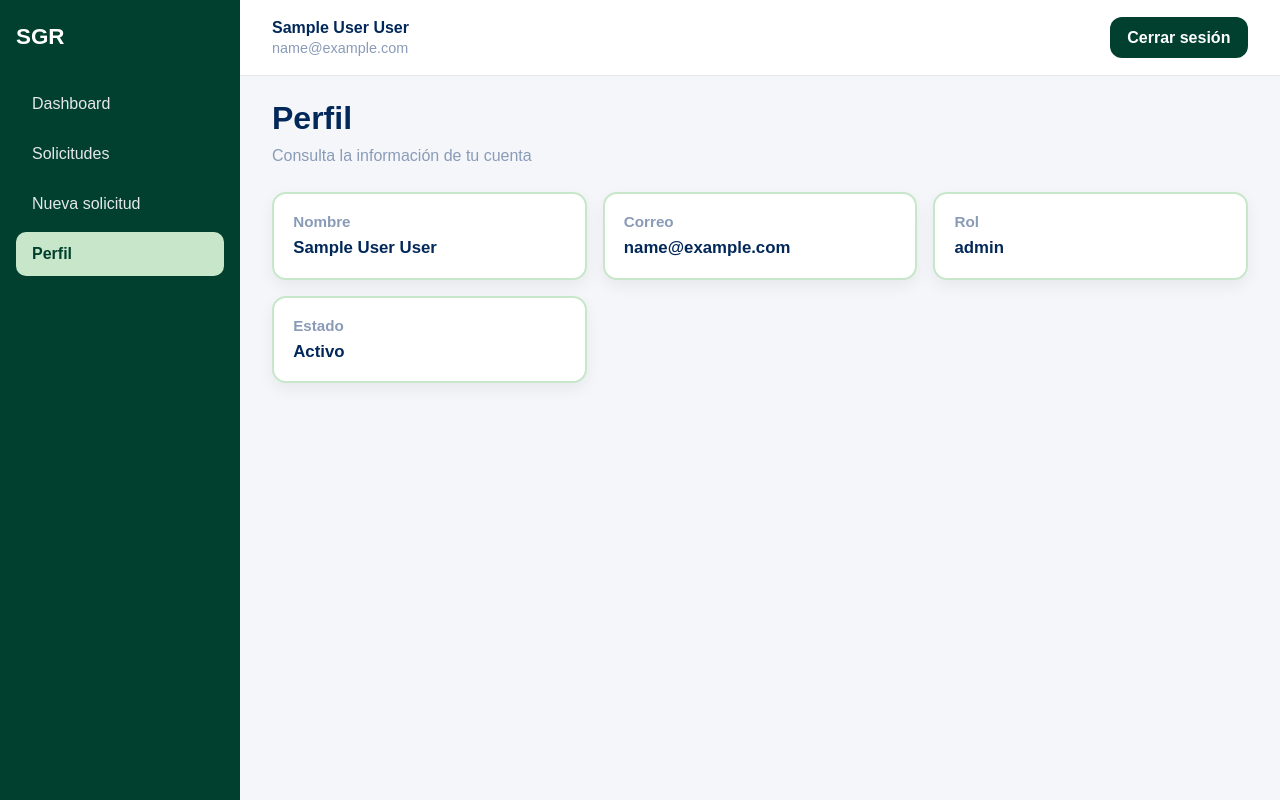
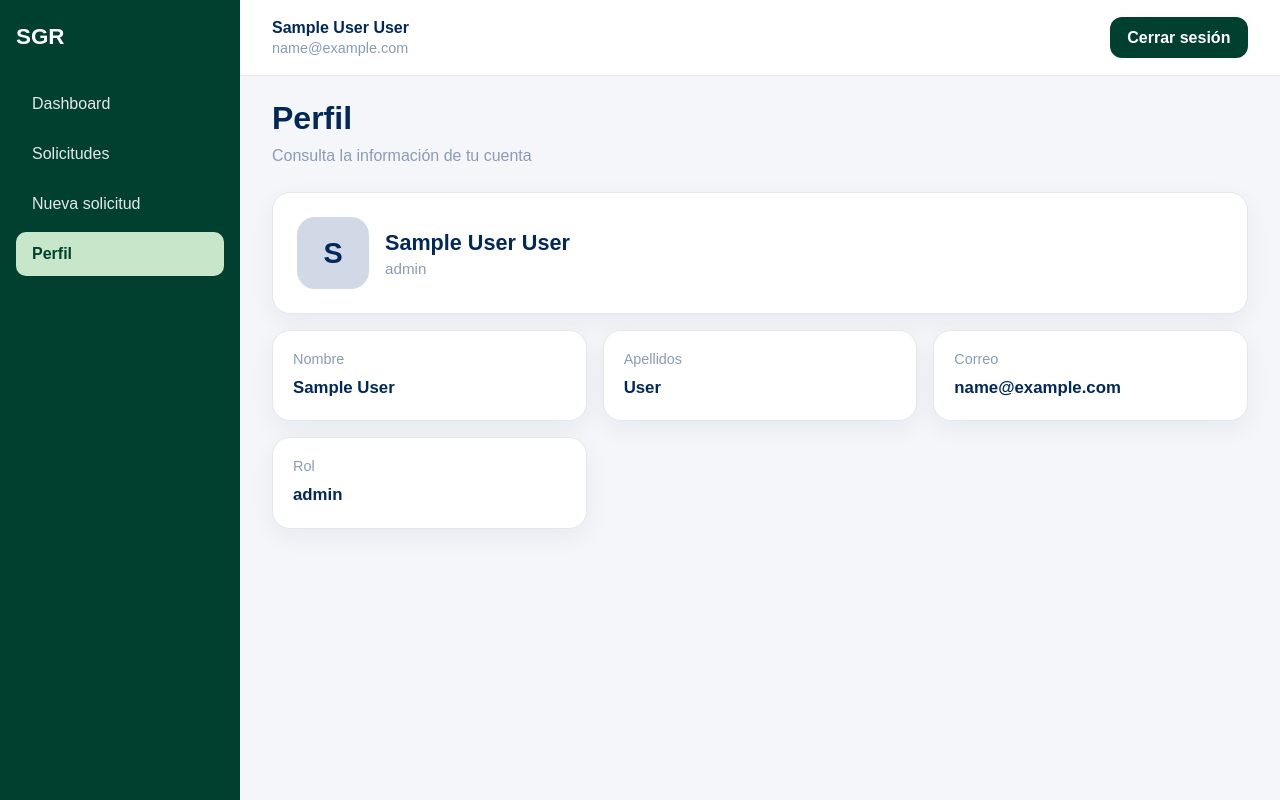
Before and after one commit to GatoGroZero/resource-management-system, a React app in the folder web/: page /profile in a window 1280 px wide. Built offline with nearby package versions, Linux system fonts and the light colour scheme; sample sign-in values are in the browser's storage; the HTML template or start-up script is replaced by a standard one.

Commit message:
style(web): refinar vistas de perfil espacios y equipos

```diff
--- a/web/src/pages/equipments/EquipmentsPage.jsx
+++ b/web/src/pages/equipments/EquipmentsPage.jsx
@@ -1,25 +1,11 @@
 import DashboardLayout from '../../components/layout/DashboardLayout'
 import PageHeader from '../../components/common/PageHeader'
+import AppCard from '../../components/common/AppCard'
 
 const equipments = [
-  {
-    id: 1,
-    name: 'Proyector Epson',
-    inventory: 'EQ-001',
-    status: 'Disponible',
-  },
-  {
-    id: 2,
-    name: 'Laptop Dell',
-    inventory: 'EQ-002',
-    status: 'Prestado',
-  },
-  {
-    id: 3,
-    name: 'Micrófono Inalámbrico',
-    inventory: 'EQ-003',
-    status: 'Mantenimiento',
-  },
+  { id: 1, name: 'Proyector Epson', inventory: 'EQ-001', status: 'Disponible' },
+  { id: 2, name: 'Laptop Dell', inventory: 'EQ-002', status: 'Prestado' },
+  { id: 3, name: 'Micrófono Inalámbrico', inventory: 'EQ-003', status: 'Mantenimiento' },
 ]
 
 function EquipmentsPage() {
@@ -30,31 +16,66 @@ function EquipmentsPage() {
         subtitle="Consulta los equipos registrados en el sistema"
       />
 
-      <div style={{ display: 'grid', gap: '1rem' }}>
+      <div style={gridStyle}>
         {equipments.map((equipment) => (
-          <div key={equipment.id} style={cardStyle}>
-            <div style={{ display: 'flex', justifyContent: 'space-between', marginBottom: '0.5rem' }}>
-              <h3 style={{ color: '#022859' }}>{equipment.name}</h3>
+          <AppCard key={equipment.id}>
+            <div style={topRowStyle}>
+              <h3 style={titleStyle}>{equipment.name}</h3>
               <span style={getStatusStyle(equipment.status)}>{equipment.status}</span>
             </div>
 
-            <p style={{ color: '#8A9BB8' }}>Inventario: {equipment.inventory}</p>
-          </div>
+            <div style={infoBoxStyle}>
+              <span style={labelStyle}>Inventario</span>
+              <p style={valueStyle}>{equipment.inventory}</p>
+            </div>
+          </AppCard>
         ))}
       </div>
     </DashboardLayout>
   )
 }
 
+const gridStyle = {
+  display: 'grid',
+  gridTemplateColumns: 'repeat(auto-fit, minmax(280px, 1fr))',
+  gap: '1rem',
+}
+
+const topRowStyle = {
+  display: 'flex',
+  justifyContent: 'space-between',
+  alignItems: 'flex-start',
+  gap: '1rem',
+  marginBottom: '1rem',
+}
+
+const titleStyle = {
+  color: '#022859',
+  fontSize: '1.05rem',
+}
+
+const infoBoxStyle = {
+  background: '#F9FAFB',
+  border: '1px solid #E5E7EB',
+  borderRadius: '14px',
+  padding: '0.9rem',
+}
+
+const labelStyle = {
+  display: 'block',
+  color: '#8A9BB8',
+  fontSize: '0.85rem',
+  marginBottom: '0.35rem',
+}
+
+const valueStyle = {
+  color: '#022859',
+  fontWeight: '600',
+}
+
 function getStatusStyle(status) {
-  if (status === 'Disponible') {
-    return badgeStyle('#C8E6C9', '#01402E')
-  }
-
-  if (status === 'Prestado') {
-    return badgeStyle('#FFE5CC', '#8B4500')
-  }
-
+  if (status === 'Disponible') return badgeStyle('#C8E6C9', '#01402E')
+  if (status === 'Prestado') return badgeStyle('#FFE5CC', '#8B4500')
   return badgeStyle('#FFE0E0', '#8B0000')
 }
 
@@ -69,12 +90,4 @@ function badgeStyle(background, color) {
   }
 }
 
-const cardStyle = {
-  background: '#FFFFFF',
-  padding: '1.2rem',
-  borderRadius: '14px',
-  boxShadow: '0 6px 16px rgba(0,0,0,0.06)',
-  border: '2px solid #C8E6C9',
-}
-
 export default EquipmentsPage
--- a/web/src/pages/profile/ProfilePage.jsx
+++ b/web/src/pages/profile/ProfilePage.jsx
@@ -1,5 +1,6 @@
 import DashboardLayout from '../../components/layout/DashboardLayout'
 import PageHeader from '../../components/common/PageHeader'
+import AppCard from '../../components/common/AppCard'
 import { useAuth } from '../../context/AuthContext'
 
 function ProfilePage() {
@@ -12,29 +13,80 @@ function ProfilePage() {
         subtitle="Consulta la información de tu cuenta"
       />
 
-      <div style={gridStyle}>
-        <div style={cardStyle}>
-          <h3 style={labelStyle}>Nombre</h3>
-          <p style={valueStyle}>{user?.name || '—'} {user?.lastName || ''}</p>
-        </div>
+      <div style={wrapperStyle}>
+        <AppCard style={profileCardStyle}>
+          <div style={avatarStyle}>
+            {(user?.name?.[0] || 'U').toUpperCase()}
+          </div>
 
-        <div style={cardStyle}>
-          <h3 style={labelStyle}>Correo</h3>
-          <p style={valueStyle}>{user?.email || '—'}</p>
-        </div>
+          <div style={{ flex: 1 }}>
+            <h2 style={nameStyle}>
+              {user?.name} {user?.lastName}
+            </h2>
+            <p style={roleStyle}>{user?.role}</p>
+          </div>
+        </AppCard>
 
-        <div style={cardStyle}>
-          <h3 style={labelStyle}>Rol</h3>
-          <p style={valueStyle}>{user?.role || '—'}</p>
-        </div>
+        <div style={gridStyle}>
+          <AppCard>
+            <span style={labelStyle}>Nombre</span>
+            <p style={valueStyle}>{user?.name || '—'}</p>
+          </AppCard>
 
-        <div style={cardStyle}>
-          <h3 style={labelStyle}>Estado</h3>
-          <p style={valueStyle}>Activo</p>
+          <AppCard>
+            <span style={labelStyle}>Apellidos</span>
+            <p style={valueStyle}>{user?.lastName || '—'}</p>
+          </AppCard>
+
+          <AppCard>
+            <span style={labelStyle}>Correo</span>
+            <p style={valueStyle}>{user?.email || '—'}</p>
+          </AppCard>
+
+          <AppCard>
+            <span style={labelStyle}>Rol</span>
+            <p style={valueStyle}>{user?.role || '—'}</p>
+          </AppCard>
         </div>
       </div>
     </DashboardLayout>
   )
+}
+
+const wrapperStyle = {
+  display: 'grid',
+  gap: '1rem',
+}
+
+const profileCardStyle = {
+  display: 'flex',
+  alignItems: 'center',
+  gap: '1rem',
+  padding: '1.5rem',
+}
+
+const avatarStyle = {
+  width: '72px',
+  height: '72px',
+  borderRadius: '18px',
+  background: '#D1D9E6',
+  color: '#022859',
+  display: 'flex',
+  alignItems: 'center',
+  justifyContent: 'center',
+  fontSize: '1.8rem',
+  fontWeight: '800',
+}
+
+const nameStyle = {
+  color: '#022859',
+  fontSize: '1.35rem',
+  marginBottom: '0.25rem',
+}
+
+const roleStyle = {
+  color: '#8A9BB8',
+  fontSize: '0.95rem',
 }
 
 const gridStyle = {
@@ -43,24 +95,18 @@ const gridStyle = {
   gap: '1rem',
 }
 
-const cardStyle = {
-  background: '#FFFFFF',
-  padding: '1.2rem',
-  borderRadius: '14px',
-  boxShadow: '0 6px 16px rgba(0,0,0,0.06)',
-  border: '2px solid #C8E6C9',
-}
-
 const labelStyle = {
-  fontSize: '0.95rem',
+  display: 'block',
   color: '#8A9BB8',
+  fontSize: '0.9rem',
   marginBottom: '0.5rem',
 }
 
 const valueStyle = {
+  color: '#022859',
   fontSize: '1.05rem',
-  color: '#022859',
   fontWeight: '700',
+  lineHeight: '1.5',
 }
 
 export default ProfilePage
--- a/web/src/pages/spaces/SpacesPage.jsx
+++ b/web/src/pages/spaces/SpacesPage.jsx
@@ -1,25 +1,11 @@
 import DashboardLayout from '../../components/layout/DashboardLayout'
 import PageHeader from '../../components/common/PageHeader'
+import AppCard from '../../components/common/AppCard'
 
 const spaces = [
-  {
-    id: 1,
-    name: 'Laboratorio de Cómputo 1',
-    location: 'Edificio A',
-    status: 'Disponible',
-  },
-  {
-    id: 2,
-    name: 'Sala de Juntas',
-    location: 'Edificio B',
-    status: 'Ocupado',
-  },
-  {
-    id: 3,
-    name: 'Aula Multimedia',
-    location: 'Edificio C',
-    status: 'Mantenimiento',
-  },
+  { id: 1, name: 'Laboratorio de Cómputo 1', location: 'Edificio A', status: 'Disponible' },
+  { id: 2, name: 'Sala de Juntas', location: 'Edificio B', status: 'Ocupado' },
+  { id: 3, name: 'Aula Multimedia', location: 'Edificio C', status: 'Mantenimiento' },
 ]
 
 function SpacesPage() {
@@ -30,31 +16,66 @@ function SpacesPage() {
         subtitle="Consulta los espacios registrados en el sistema"
       />
 
-      <div style={{ display: 'grid', gap: '1rem' }}>
+      <div style={gridStyle}>
         {spaces.map((space) => (
-          <div key={space.id} style={cardStyle}>
-            <div style={{ display: 'flex', justifyContent: 'space-between', marginBottom: '0.5rem' }}>
-              <h3 style={{ color: '#022859' }}>{space.name}</h3>
+          <AppCard key={space.id}>
+            <div style={topRowStyle}>
+              <h3 style={titleStyle}>{space.name}</h3>
               <span style={getStatusStyle(space.status)}>{space.status}</span>
             </div>
 
-            <p style={{ color: '#8A9BB8' }}>Ubicación: {space.location}</p>
-          </div>
+            <div style={infoBoxStyle}>
+              <span style={labelStyle}>Ubicación</span>
+              <p style={valueStyle}>{space.location}</p>
+            </div>
+          </AppCard>
         ))}
       </div>
     </DashboardLayout>
   )
 }
 
+const gridStyle = {
+  display: 'grid',
+  gridTemplateColumns: 'repeat(auto-fit, minmax(280px, 1fr))',
+  gap: '1rem',
+}
+
+const topRowStyle = {
+  display: 'flex',
+  justifyContent: 'space-between',
+  alignItems: 'flex-start',
+  gap: '1rem',
+  marginBottom: '1rem',
+}
+
+const titleStyle = {
+  color: '#022859',
+  fontSize: '1.05rem',
+}
+
+const infoBoxStyle = {
+  background: '#F9FAFB',
+  border: '1px solid #E5E7EB',
+  borderRadius: '14px',
+  padding: '0.9rem',
+}
+
+const labelStyle = {
+  display: 'block',
+  color: '#8A9BB8',
+  fontSize: '0.85rem',
+  marginBottom: '0.35rem',
+}
+
+const valueStyle = {
+  color: '#022859',
+  fontWeight: '600',
+}
+
 function getStatusStyle(status) {
-  if (status === 'Disponible') {
-    return badgeStyle('#C8E6C9', '#01402E')
-  }
-
-  if (status === 'Ocupado') {
-    return badgeStyle('#FFE5CC', '#8B4500')
-  }
-
+  if (status === 'Disponible') return badgeStyle('#C8E6C9', '#01402E')
+  if (status === 'Ocupado') return badgeStyle('#FFE5CC', '#8B4500')
   return badgeStyle('#FFE0E0', '#8B0000')
 }
 
@@ -69,12 +90,4 @@ function badgeStyle(background, color) {
   }
 }
 
-const cardStyle = {
-  background: '#FFFFFF',
-  padding: '1.2rem',
-  borderRadius: '14px',
-  boxShadow: '0 6px 16px rgba(0,0,0,0.06)',
-  border: '2px solid #C8E6C9',
-}
-
 export default SpacesPage
```
